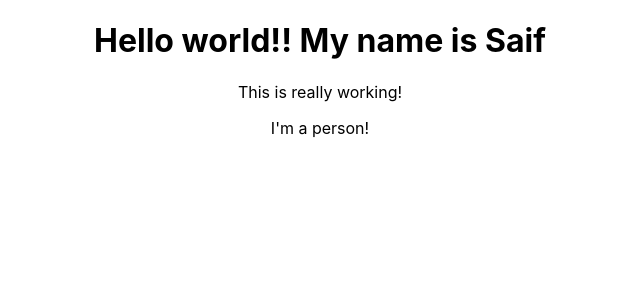
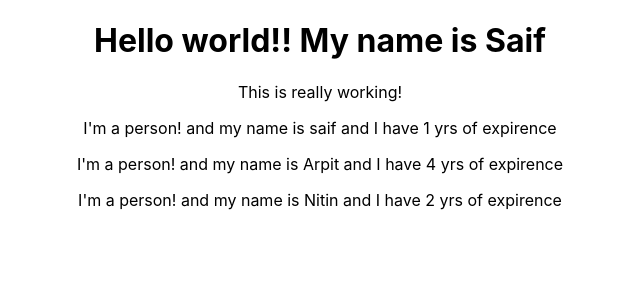
Before and after one commit to saif580/REACT-BASICS, a React (Create React App) app: page / in a window 1280 px wide. Shown: the top 300 px of the page, without its empty margins (320-960 px from the left). Built offline with nearby package versions, Linux system fonts and the light colour scheme.

Commit message:
props basic

```diff
--- a/src/App.js
+++ b/src/App.js
@@ -12,7 +12,9 @@ function App() {
     <div className="App">
       <h1>Hello world!! My name is Saif</h1>
       <p>This is  really working!</p>
-      <Person />
+      <Person name="saif" experience="1" />
+      <Person name="Arpit" experience="4">I love coding!</Person>
+      <Person name="Nitin" experience="2"/>
     </div>
   );
   // return React.createElement('div',{className:'App'},React.createElement('h1',null,'Hello my anme is saiful hasan'))
--- a/src/Person/Person.js
+++ b/src/Person/Person.js
@@ -1,8 +1,8 @@
 //Functional based Component
 //function can be created using es5 or es6
-const Person=()=>{
+const Person=(props)=>{
     return (
-        <p>I'm a person!</p>
+        <p>I'm a person! and my name is {props.name} and I have {props.experience} yrs of expirence</p>
     )
 }
 
```
